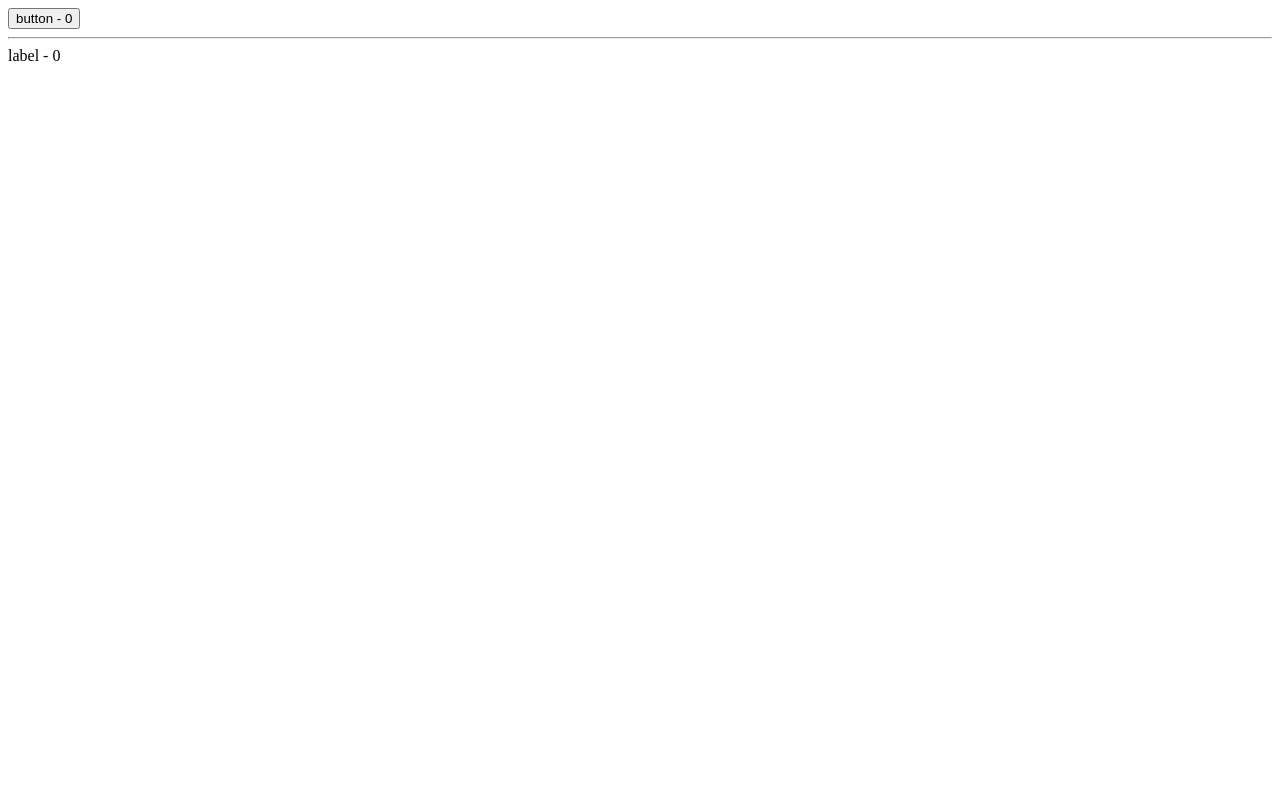
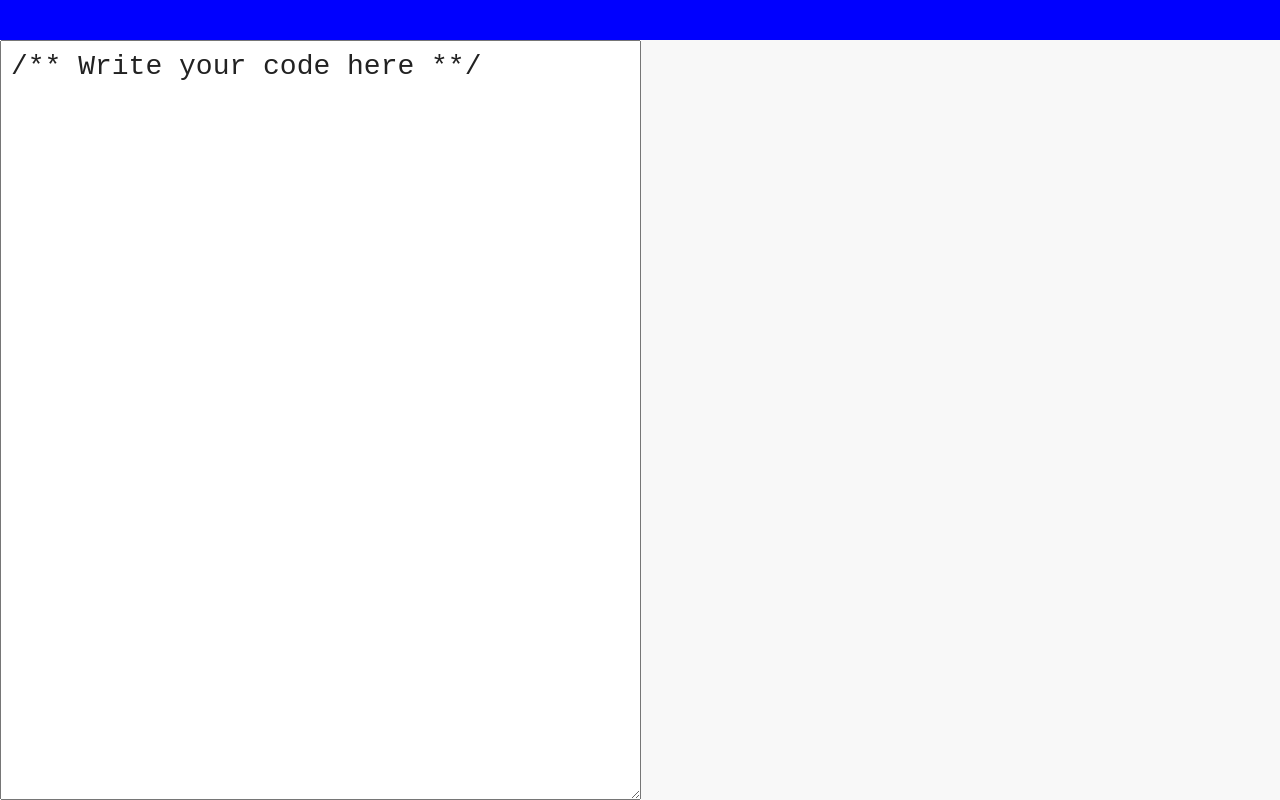
Before and after one commit to rajarju/react-app, a React (Create React App) app: page / in a window 1280 px wide. Built offline with nearby package versions, Linux system fonts and the light colour scheme.

Commit message:
Lesson 15
- importing css
- JSX to js transpiler

```diff
--- a/public/index.html
+++ b/public/index.html
@@ -3,6 +3,7 @@
   <head>
     <meta charset="utf-8">
     <title>React App</title>
+    <script src="https:///cdnjs.cloudflare.com/ajax/libs/babel-standalone/6.18.1/babel.min.js" charset="utf-8"></script>
   </head>
   <body>
     <div id="root">
--- /dev/null
+++ b/src/App.css
@@ -0,0 +1,31 @@
+body{
+  margin: 0;
+  padding: 0;
+  font-family: monospace;
+}
+header{
+  display: block;
+  height: 5vh;
+  overflow: auto;
+  background-color: blue;
+  color: red;
+  font-size: 30px;
+}
+.container{
+  display: flex;
+  height: 95vh;
+}
+pre{
+  background-color: #f8f8f8;
+}
+pre, textarea{
+  width: 50%;
+  font-family: monospace;
+  font-size: 28px;
+  margin: 0;
+  padding: 10px;
+  color: #222;
+}
+textarea:focus {
+  outline: 0;
+}
--- a/src/App.js
+++ b/src/App.js
@@ -1,62 +1,43 @@
 import React from 'react';
 
+import './App.css';
 
-const HOC = (InnerComponent) => class extends React.Component {
+class App extends React.Component {
 
   constructor() {
     super();
     this.state = {
-      count: 0
-    };
+      input : '/** Write your code here **/',
+      output : '',
+      err : ''
+    }
   }
 
-  update() {
-    this.setState({ count : this.state.count + 1});
-  }
-
-  componentWillMount() {
-    console.log('HOC will mount');
+  update(e) {
+    let code = e.target.value;
+    try {
+      this.setState({
+        output : window.Babel
+          .transform(code, { presets: ['es2015', 'react']} )
+          .code,
+          err : ''
+      })
+    } catch (e) {
+      this.setState({err : e.message})
+    }
   }
 
   render() {
     return (
-      <InnerComponent
-      {...this.props}
-      {...this.state}
-      update={this.update.bind(this)}
-      />
-    );
-  }
-}
-
-
-class App extends React.Component {
-  render() {
-    return (
       <div>
-      <Button>button</Button>
-      <hr />
-      <LabelHOC>label</LabelHOC>
+        <header>{this.state.err}</header>
+        <div className="container">
+          <textarea onChange={this.update.bind(this)} defaultValue={this.state.input} />
+          <pre>{this.state.output}</pre>
+        </div>
       </div>
     );
   }
 };
 
-const Button = HOC((props) => <button onClick={props.update}>{props.children} - {props.count}</button>)
-
-class Label extends React.Component {
-
-  componentWillMount() {
-    console.log('label will mount');
-  }
-
-  render() {
-    return (
-      <label onMouseMove={this.props.update}>{this.props.children} - {this.props.count}</label>
-    );
-  }
-};
-
-const LabelHOC = HOC(Label);
-
 export default App;
```
